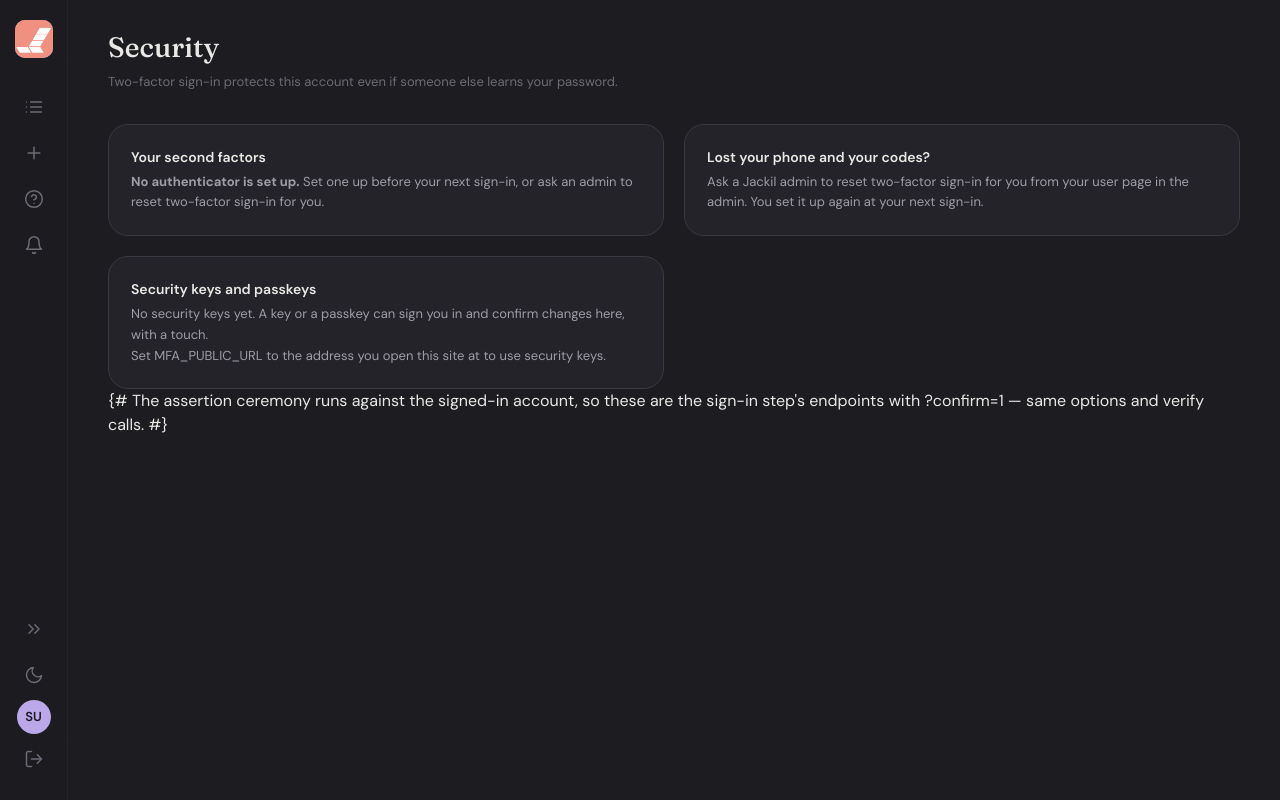
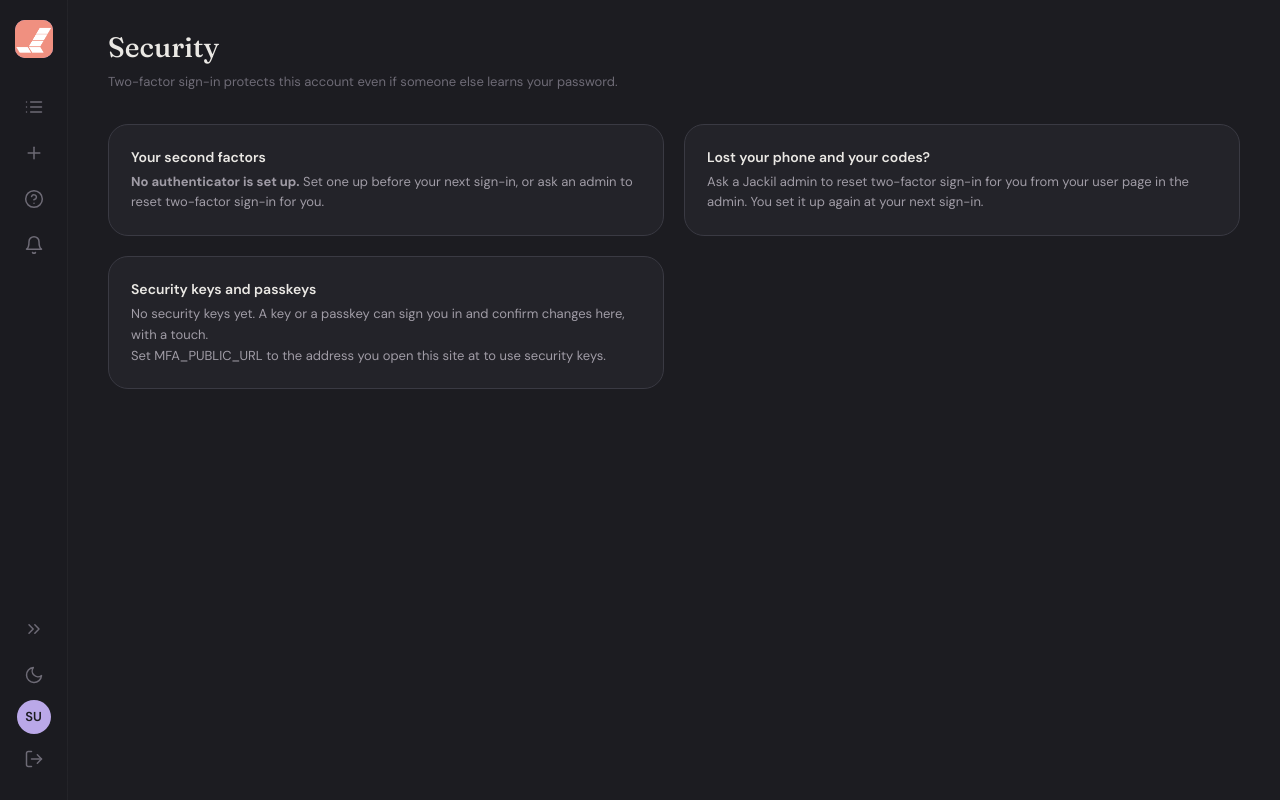
Before and after one commit to Susquehanna-Syntax/Jackil, a Django app: page /mfa/ in a window 1280 px wide. Run offline with Django 5.2, Linux system fonts and the light colour scheme; the visitor is signed in with stand-in values (Sample User, id 1); data comes from the database, SQL or seed files in the repository; data that the repository does not hold is empty.

Commit message:
fix(mfa): template notes no longer print on the Security and codes pages

```diff
--- a/apps/mfa/templates/mfa/codes.html
+++ b/apps/mfa/templates/mfa/codes.html
@@ -4,8 +4,8 @@
   .codes { display: grid; grid-template-columns: 1fr 1fr; gap: .4rem 1.5rem; padding: 0; list-style: none; }
   .codes li { font-family: var(--mono, ui-monospace, monospace); letter-spacing: .04em; }
 {% endblock %}
-{# Shown to a signed-in user too, right after they made a new set — the card
-   layout is what makes them readable, and the sidebar would only crowd them. #}
+{% comment %} Shown to a signed-in user too, right after they made a new set — the card
+   layout is what makes them readable, and the sidebar would only crowd them. {% endcomment %}
 {% block content %}
 <div class="card" style="max-width:34rem;margin:0 auto">
   <h1>Recovery codes</h1>
--- a/templates/mfa/codes.html
+++ b/templates/mfa/codes.html
@@ -9,8 +9,8 @@
 </style>
 {% endblock %}
 
-{# Shown to a signed-in user too, right after they made a new set — the card
-   layout is what makes them readable, and the sidebar would only crowd them. #}
+{% comment %} Shown to a signed-in user too, right after they made a new set — the card
+   layout is what makes them readable, and the sidebar would only crowd them. {% endcomment %}
 {% block content %}
 <div class="auth-container">
   <div class="auth-card fade-in">
--- a/templates/mfa/security_page.html
+++ b/templates/mfa/security_page.html
@@ -56,8 +56,8 @@
       {% if keys_available %}
       <div id="key-error" class="message message-error" hidden></div>
 
-      {# The ceremony that asks for the factor you already have. The key button
-         below stands in for the code field — one is enough either way. #}
+      {% comment %} The ceremony that asks for the factor you already have. The key button
+         below stands in for the code field — one is enough either way. {% endcomment %}
       <div class="form-card" id="mfa-confirm-card" hidden style="margin-bottom: 16px;">
         <div class="form-card-title" id="mfa-confirm-title">Confirm with your current factor</div>
         <p class="form-card-hint" id="mfa-confirm-reason"></p>
@@ -127,8 +127,8 @@
   </div>
 </div>
 
-{# The assertion ceremony runs against the signed-in account, so these are the
-   sign-in step's endpoints with ?confirm=1 — same options and verify calls. #}
+{% comment %} The assertion ceremony runs against the signed-in account, so these are the
+   sign-in step's endpoints with ?confirm=1 — same options and verify calls. {% endcomment %}
 {% if keys_available %}
 <script type="application/json" id="mfa-key-urls">
   {"options": "{% url 'mfa:verify-key-options' %}?confirm=1",
```
Also changed, not shown: apps/mfa/templates/mfa/security_page.html (+4 -4 lines), apps/mfa/tests.py (+16 -1 lines).
